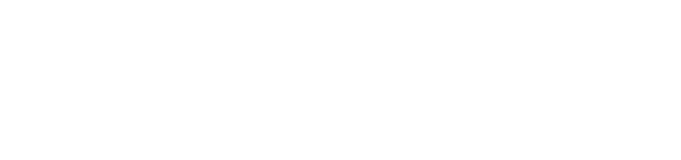
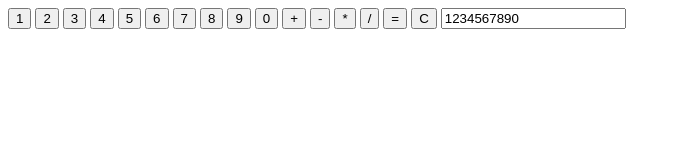
Before and after one commit to MichaelGFagan/js-calculator, a plain HTML site: page index.html in a window 1280 px wide. Shown: the whole page, without its empty margins (0-681 px from the left). Drawn offline with Linux system fonts and the light colour scheme.

Commit message:
Add buttons and input display

```diff
--- a/index.html
+++ b/index.html
@@ -7,6 +7,25 @@
     <title>Document</title>
 </head>
 <body>
+    <div id = "calculator">
+        <button>1</button>
+        <button>2</button>
+        <button>3</button>
+        <button>4</button>
+        <button>5</button>
+        <button>6</button>
+        <button>7</button>
+        <button>8</button>
+        <button>9</button>
+        <button>0</button>
+        <button>+</button>
+        <button>-</button>
+        <button>*</button>
+        <button>/</button>
+        <button>=</button>
+        <button>C</button>
+        <input type = "text" value = 1234567890>
+    </div>
     <script src="script.js"></script>
 </body>
 </html>
```
